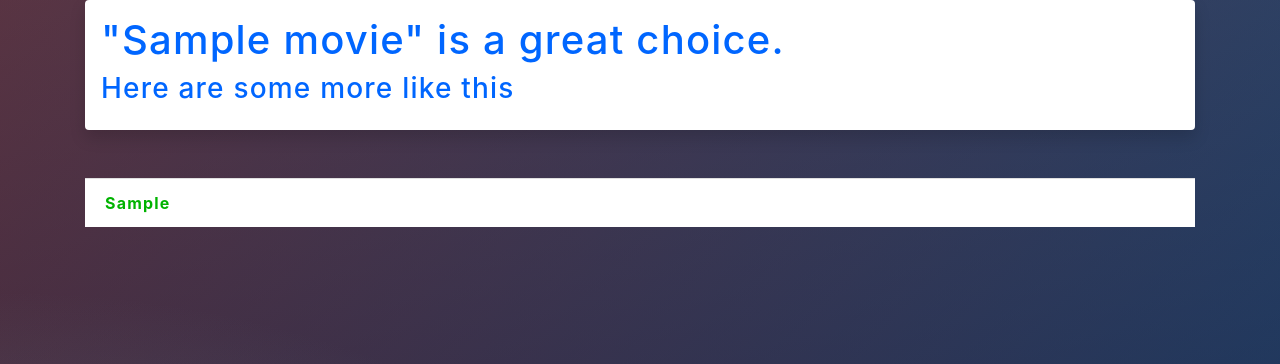
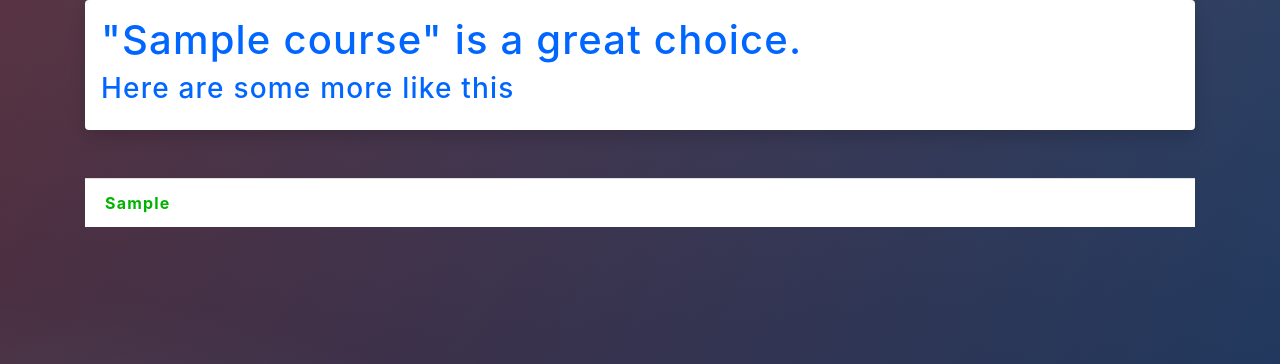
Before and after one commit to mianga58/recommendo, a Flask app: template templates/predictor.html in a window 1280 px wide. Shown: the part 56-420 px from the top of the page. Run offline with Flask 2, Linux system fonts and the light colour scheme; the template is opened without the code that fills it: most values are stand-ins (such as "Sample title", 1, 10 or a date in 2020); some libraries are stand-ins or nearby versions.

Commit message:
Update predictor.html

```diff
--- a/templates/predictor.html
+++ b/templates/predictor.html
@@ -3,14 +3,14 @@
 {% block body %}
   {% if t=='s' %}
   <div class="shadow p-3 mb-5 bg-white rounded">
-    <h3 style="color:rgb(0, 102, 255)">Sorry! This movie is not in our database.</h3>
+    <h3 style="color:rgb(0, 102, 255)">Sorry! This Course is not in our database.</h3>
     <h3 style="color:rgb(0, 102, 255)">Please check if you spelled it correct.</h3>
-    <h3 style="color:rgb(0, 102, 255)">Or try with another movie.</h3>
+    <h3 style="color:rgb(0, 102, 255)">Or try with another course.</h3>
   </div>
 
   {% else %}
   <div class="shadow p-3 mb-5 bg-white rounded">
-    <h1 style="color:rgb(0, 102, 255)">"{{movie}}" is a great choice.</h1>
+    <h1 style="color:rgb(0, 102, 255)">"{{course}}" is a great choice.</h1>
     <h3 style="color:rgb(0, 102, 255)">Here are some more like this</h3>
   </div>
 
```
